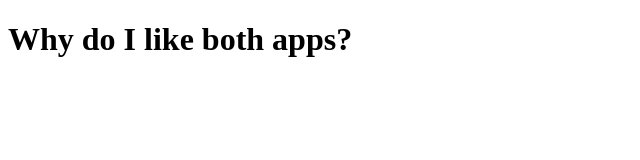
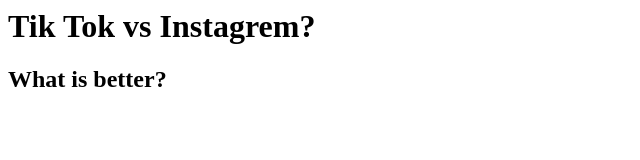
Before and after one commit to myselfmarish/shevma-Midterm, a plain HTML site: page index.html in a window 1280 px wide. Shown: the whole page, without its empty margins (0-640 px from the left). Drawn offline with Linux system fonts and the light colour scheme.

Commit message:
Index.html

```diff
--- a/index.html
+++ b/index.html
@@ -1,12 +1,11 @@
-<!DOCTYPE html>
+<html>
 
-<html>
-	<head>
-	<title>Tik Tok vs Instagram</title>
-	</head>
+<head>
+	<title> MidTerm Winter </title>
+</head>
 
-
-	<body>
-	<h1> Why do I like both apps? </h1>
-	</body>
+<body>
+	<h1> Tik Tok vs Instagrem? </h1>
+	<h2> What is better? </h2>
+</body>
 </html>
```
